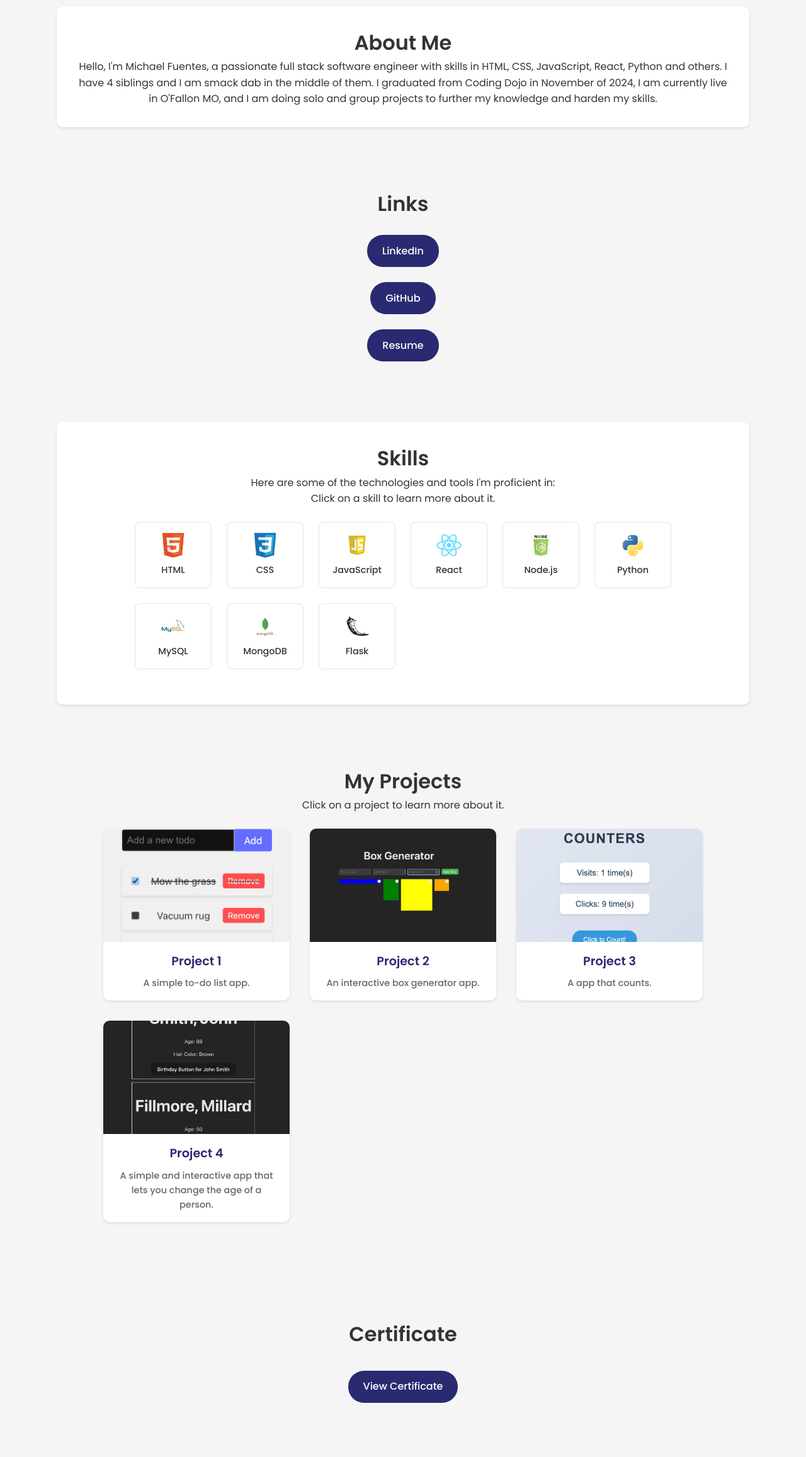
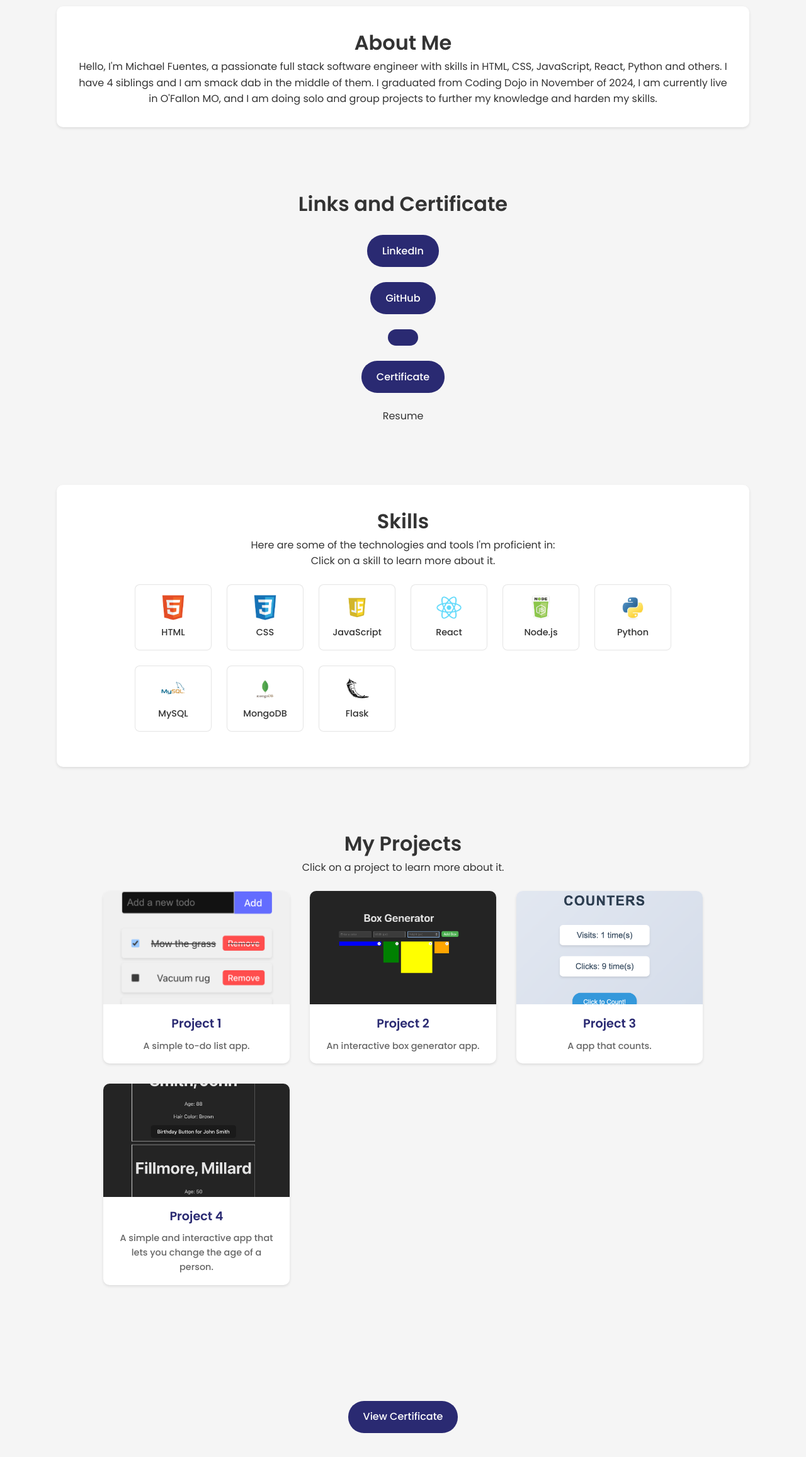
Before and after one commit to fuentesmichael1/MichaelFuentesProtfolio, a React (Vite) app in the folder Showcasing-Myself/: page / in a window 1280 px wide. Shown: the part 669-2983 px from the top of the page at 63% size. Built offline with nearby package versions, Linux system fonts and the light colour scheme.

Commit message:
moved cert up with links

```diff
--- a/Showcasing-Myself/src/App.css
+++ b/Showcasing-Myself/src/App.css
@@ -548,6 +548,7 @@ p {
   margin-top: 1rem;
 }
 
+/* Responsive Design */
 /* Mobile Devices (up to 480px) */
 @media (max-width: 480px) {
   .nav-content ul {
--- a/Showcasing-Myself/src/components/Showcase.jsx
+++ b/Showcasing-Myself/src/components/Showcase.jsx
@@ -212,16 +212,17 @@ const Showcase = () => {
               </p>
             </section>
             <section id="links" className='links'>
-              <h2>Links</h2>
+              <h2>Links and Certificate</h2>
               <a href='http://www.linkedin.com/in/fuentesmichael159' target="_blank" rel="noopener noreferrer">LinkedIn</a>
               <a href='https://github.com/fuentesmichael1' target="_blank" rel="noopener noreferrer">GitHub</a>
               <a
                 href="https://docs.google.com/document/d/1U7rRKHJu4Y3zKUPgl8eO8jbnbOBKLtioqnRZMoS-hlg/edit?usp=sharing"
                 target="_blank"
                 rel="noopener noreferrer"
-              >
+              a/>
+                <a href={certificatePdf} target="_blank" rel="noopener noreferrer">Certificate</a>
+
                 Resume
-              </a>
             </section>
             <section id="skills" className="skills-section">
               <h2>Skills</h2>
@@ -258,7 +259,7 @@ const Showcase = () => {
             </section>
 
             <section id="certificates" className="certificates-section">
-              <h2>Certificate</h2>
+
               <div className="certificates-container">
                 <a
                   href={certificatePdf}
```
